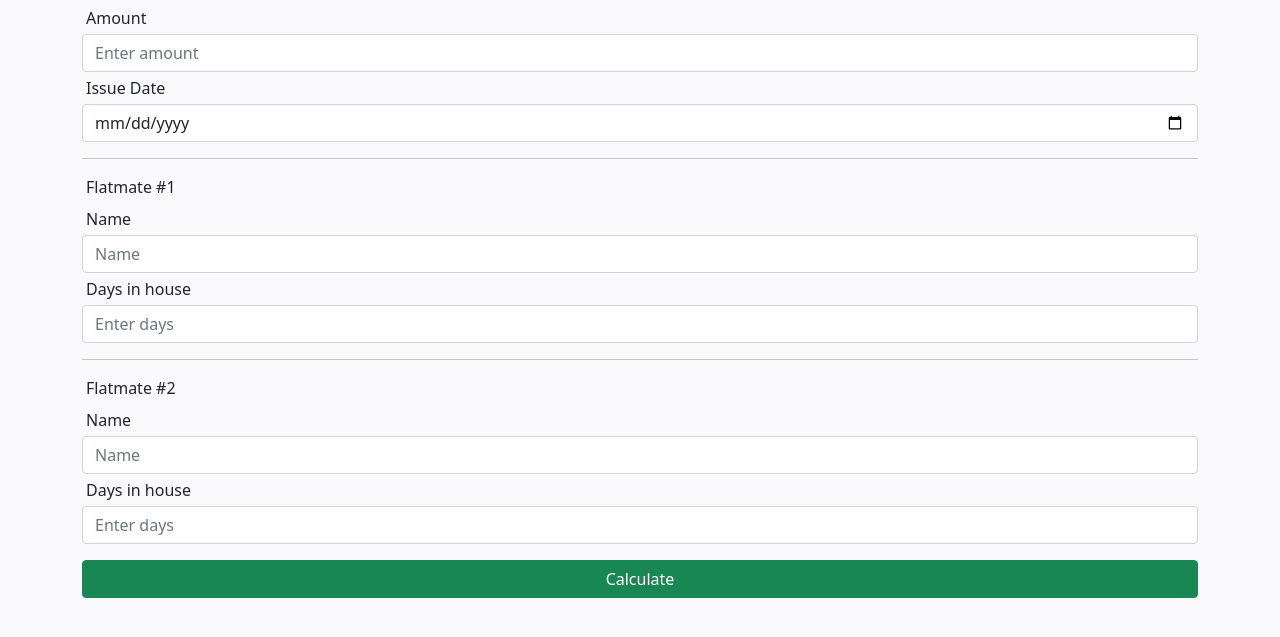
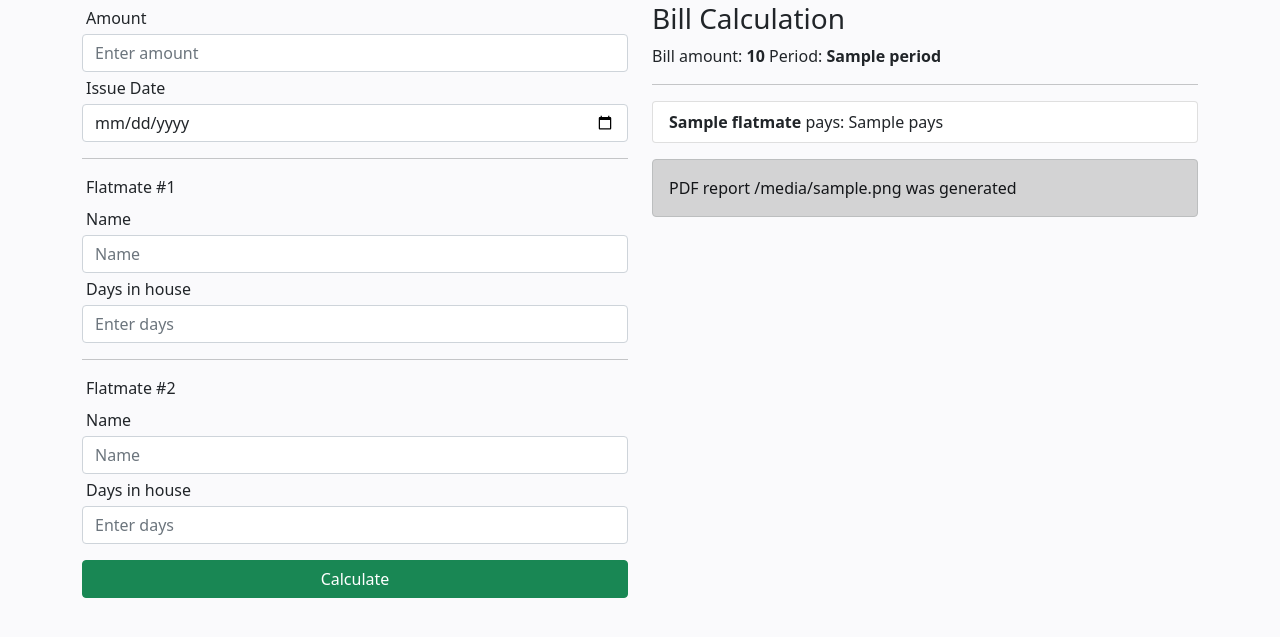
Before and after one commit to philipkogel/bill-splitter, a Flask app: template app/templates/bill_form_page.html in a window 1280 px wide. Shown: the part 86-723 px from the top of the page. Run offline with Flask 2, Linux system fonts and the light colour scheme; the template is opened without the code that fills it: values that come from a table or form of the project are taken from there, most other values are stand-ins (such as "Sample title", 1, 10 or a date in 2020).

Commit message:
feat(FormResults): Shared form page shows results after calculating, improved pays method

```diff
--- a/app/models/Flatmate.py
+++ b/app/models/Flatmate.py
@@ -8,4 +8,4 @@ class Flatmate:
 
     def pays(self, bill: Bill, household_days_sum: int) -> int:
         weight = self.days_in_house / household_days_sum
-        return bill.amount * weight
+        return round(bill.amount * weight, 2)
--- a/app/templates/bill_form_page.html
+++ b/app/templates/bill_form_page.html
@@ -22,7 +22,7 @@
                 <a href="/" class="btn btn-primary h-50">Back</a>
             </div>
             <div class="row">
-                <div class="col-12">
+                <div class="col-6">
                     <form action="/bill" method="POST">
                         {{ bill_form.hidden_tag() }}
                       <div class="form-group">
@@ -63,6 +63,22 @@
                         {{bill_form.button(class_="btn btn-success mt-3 w-100")}}
                     </form>
                 </div>
+                <div class="col-6">
+                    {% if household %}
+                    <h3 class="text-left">Bill Calculation</h3>
+                    <span>Bill amount: <b>{{household.bill.amount}}</b></span>
+                    <span>Period: <b>{{period}}</b></span>
+                    <hr>
+                    <ul class="list-group">
+                    {% for flatmate in household.flatmates %}
+                      <li class="list-group-item"><b>{{flatmate.name}}</b> pays: {{ flatmate.pays(household.bill, household.sum_days_in()) }}</li>
+                    {% endfor %}
+                    </ul>
+                    <div class="alert alert-dark mt-3" role="alert">
+                        PDF report {{filename}} was generated
+                    </div>
+                    {% endif %}
+                </div>
             </div>
         </div>
     </main>
```
Also changed, not shown: app/models/BillFormPage.py (+7 -3 lines), app/templates/results_page.html (deleted, +0 -36 lines).
